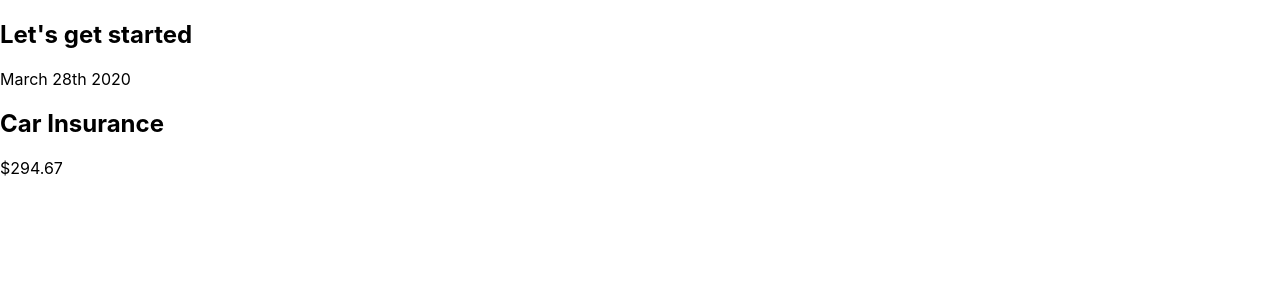
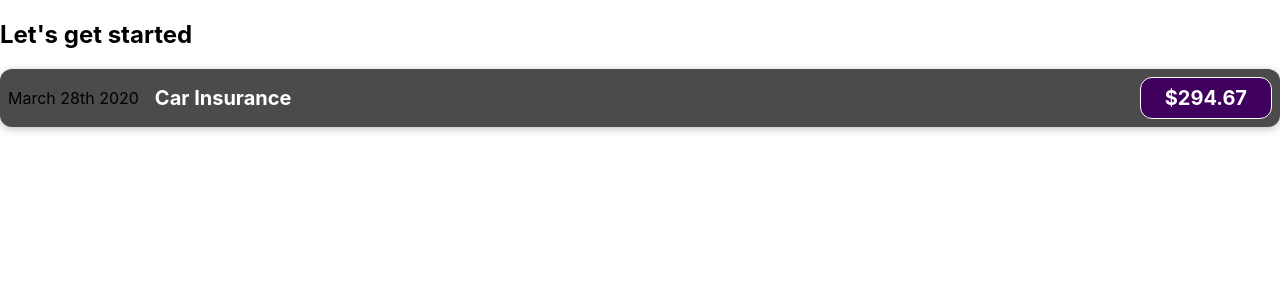
Before and after one commit to hheeju98/react-basic, a React (Create React App) app: page / in a window 1280 px wide. Shown: the top 300 px of the page. Built offline with nearby package versions, Linux system fonts and the light colour scheme.

Commit message:
css스타일 추가

```diff
--- /dev/null
+++ b/src/components/ExpenseItem.css
@@ -0,0 +1,56 @@
+.expense-item {
+  display: flex;
+  justify-content: space-between;
+  align-items: center;
+  box-shadow: 0 2px 8px rgba(0, 0, 0, 0.25);
+  padding: 0.5rem;
+  margin: 1rem 0;
+  border-radius: 12px;
+  background-color: #4b4b4b;
+}
+
+.expense-item__description {
+  display: flex;
+  flex-direction: column;
+  gap: 1rem;
+  align-items: flex-end;
+  flex-flow: column-reverse;
+  justify-content: flex-start;
+  flex: 1;
+}
+
+.expense-item h2 {
+  color: #3a3a3a;
+  font-size: 1rem;
+  flex: 1;
+  margin: 0 1rem;
+  color: white;
+}
+
+.expense-item__price {
+  font-size: 1rem;
+  font-weight: bold;
+  color: white;
+  background-color: #40005d;
+  border: 1px solid white;
+  padding: 0.5rem;
+  border-radius: 12px;
+}
+
+@media (min-width: 580px) {
+  .expense-item__description {
+    flex-direction: row;
+    align-items: center;
+    justify-content: flex-start;
+    flex: 1;
+  }
+
+  .expense-item__description h2 {
+    font-size: 1.25rem;
+  }
+
+  .expense-item__price {
+    font-size: 1.25rem;
+    padding: 0.5rem 1.5rem;
+  }
+}
--- a/src/components/ExpenseItem.js
+++ b/src/components/ExpenseItem.js
@@ -1,9 +1,12 @@
+import "./ExpenseItem.css";
 function ExpenseItem() {
   return (
-    <div>
+    <div className="expense-item">
       <div>March 28th 2020</div>
-      <h2>Car Insurance</h2>
-      <div>$294.67</div>
+      <div className="expense-item__description">
+        <h2>Car Insurance</h2>
+        <div className="expense-item__price">$294.67</div>
+      </div>
     </div>
   );
 }
```
